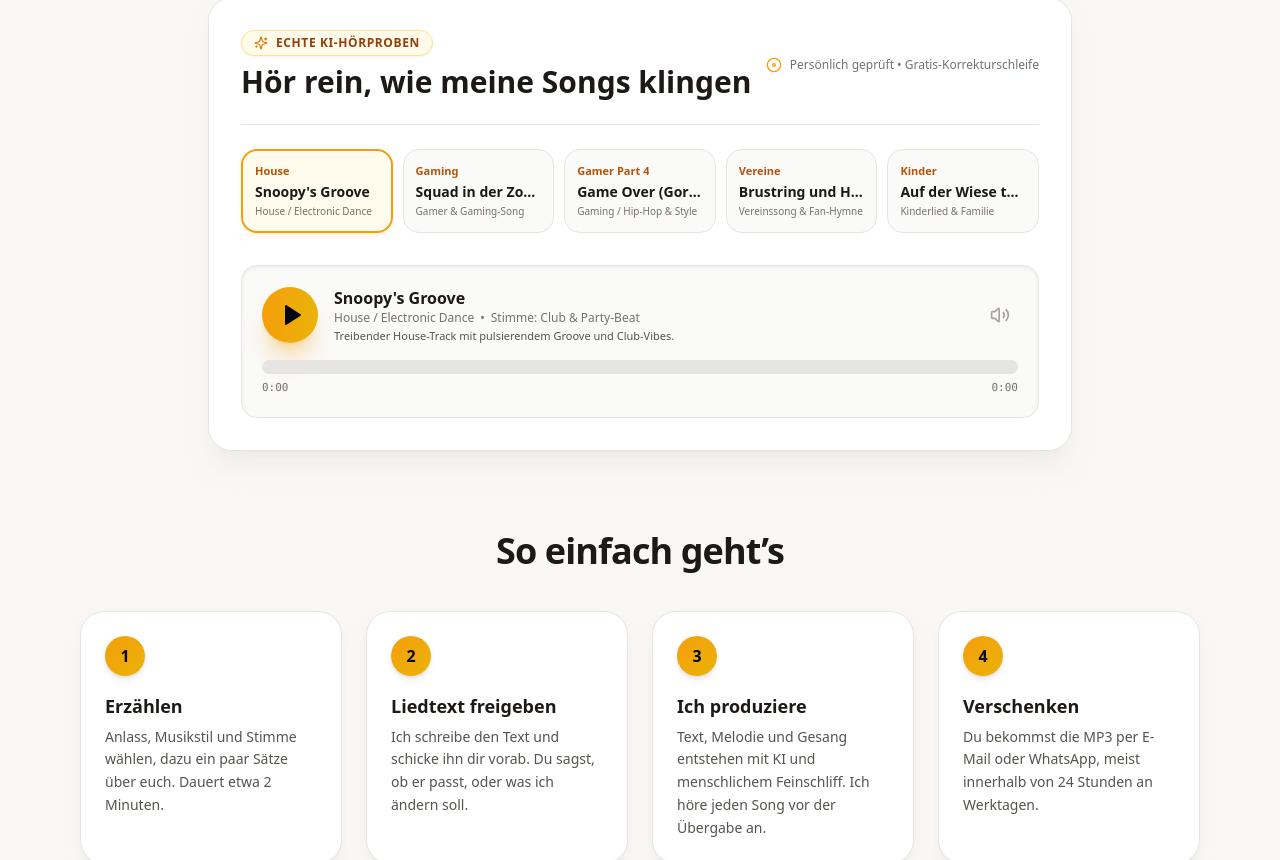
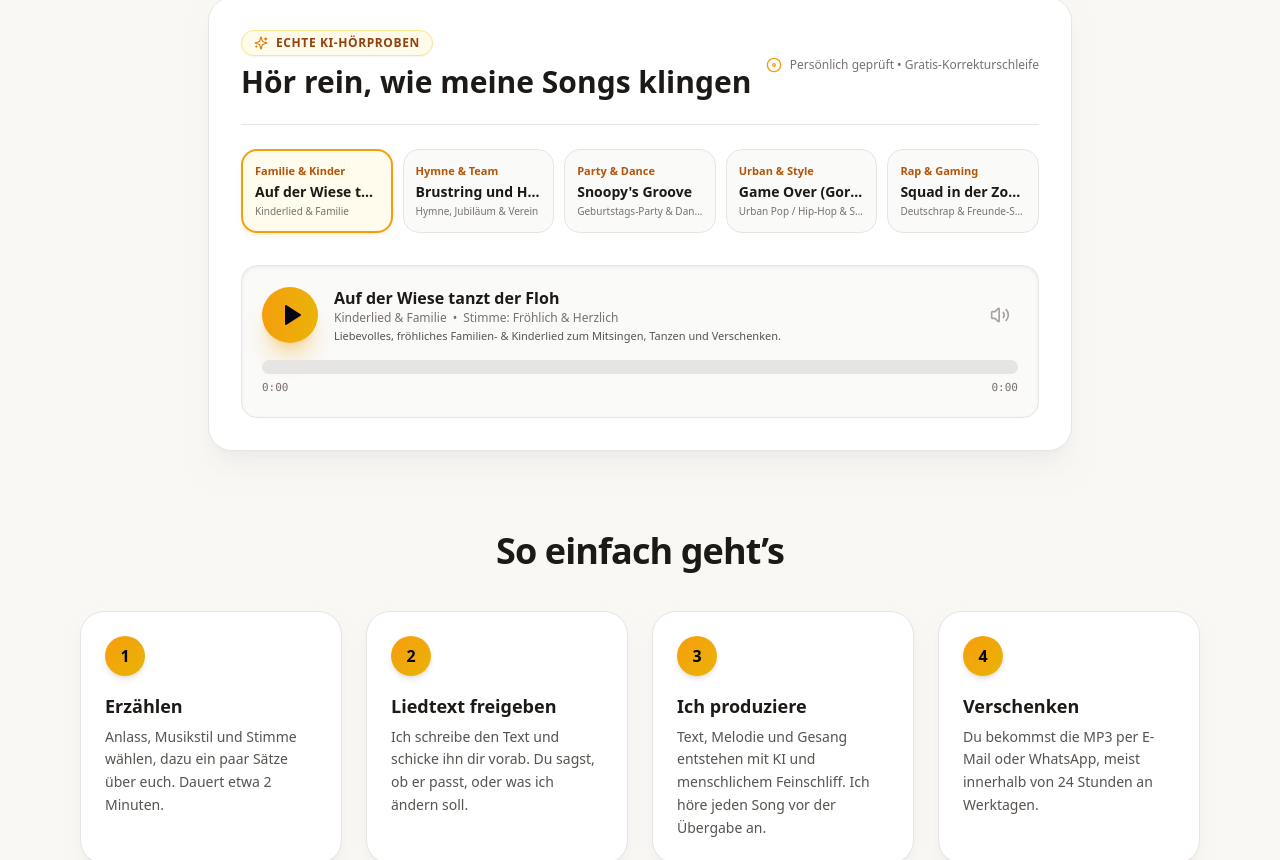
Before and after one commit to dirkonlineservices/mymusicmoment24, a React (Vite) app: page / in a window 1280 px wide. Shown: the part 2147-3007 px from the top of the page. Built offline with nearby package versions, Linux system fonts and the light colour scheme.

Commit message:
Conversion-Update: Hörproben-Reihenfolge & Direkt-Play + Weihnachts- und Familien-Kachel im Konfigurator

```diff
--- a/src/components/AudioPlayer.jsx
+++ b/src/components/AudioPlayer.jsx
@@ -5,54 +5,54 @@ import { useLanguage } from "../context/LanguageContext";
 
 const PLAYLIST = [
   {
+    id: "tanzt-der-floh",
+    title: "Auf der Wiese tanzt der Floh",
+    genre: "Kinderlied & Familie",
+    categoryLabel: "Familie & Kinder",
+    vocal: "Fröhlich & Herzlich",
+    file: "/audio/auf-der-wiese-tanzt-der-floh.mp3",
+    description: "Liebevolles, fröhliches Familien- & Kinderlied zum Mitsingen, Tanzen und Verschenken.",
+    en: { genre: "Children's song & family", categoryLabel: "Family & Kids", vocal: "Cheerful & warm", description: "A loving, cheerful family & children's song to sing, dance along to and gift." },
+  },
+  {
+    id: "brustring-herza",
+    title: "Brustring und Herza",
+    genre: "Hymne, Jubiläum & Verein",
+    categoryLabel: "Hymne & Team",
+    vocal: "Emotional & Mitreißend",
+    file: "/audio/brustring-und-herza.mp3",
+    description: "Gänsehaut-Hymne voller Herzblut, Zusammenhalt und Stolz – ideal für Jubiläen, Teams & Freunde.",
+    en: { genre: "Anthem, anniversary & club", categoryLabel: "Anthem & Team", vocal: "Emotional & rousing", description: "A goosebump anthem full of heart, team spirit and pride – ideal for anniversaries, teams & friends." },
+  },
+  {
     id: "snoopy-groove",
     title: "Snoopy's Groove",
-    genre: "House / Electronic Dance",
-    categoryLabel: "House",
-    vocal: "Club & Party-Beat",
+    genre: "Geburtstags-Party & Dance",
+    categoryLabel: "Party & Dance",
+    vocal: "Club & Feier-Beat",
     file: "/audio/snoopy-s-groove.mp3",
-    description: "Treibender House-Track mit pulsierendem Groove und Club-Vibes.",
-    en: { genre: "House / Electronic dance", vocal: "Club & party beat", description: "A driving house track with a pulsing groove and club vibes." },
+    description: "Treibender Party-Track mit pulsierendem Groove – perfekt zum Feiern und Anstoßen.",
+    en: { genre: "Birthday party & dance", categoryLabel: "Party & Dance", vocal: "Club & party beat", description: "A driving party track with a pulsing groove – perfect for celebrating." },
+  },
+  {
+    id: "game-over",
+    title: "Game Over (Gorillaz Mode)",
+    genre: "Urban Pop / Hip-Hop & Style",
+    categoryLabel: "Urban & Style",
+    vocal: "Moderne Beats & Flow",
+    file: "/audio/game-over-gorillaz-mode.mp3",
+    description: "Moderner Urban-Sound im unverwechselbaren Gorillaz-Style mit coolem Beat.",
+    en: { genre: "Urban pop / Hip-hop & style", categoryLabel: "Urban & Style", vocal: "Modern beats & flow", description: "A modern urban sound in the distinctive Gorillaz style with a cool beat." },
   },
   {
     id: "squad-warzone",
     title: "Squad in der Zone (Warzone)",
-    genre: "Gamer & Gaming-Song",
-    categoryLabel: "Gaming",
+    genre: "Deutschrap & Freunde-Song",
+    categoryLabel: "Rap & Gaming",
     vocal: "Deutschrap & Action",
     file: "/audio/squad-in-der-zone-warzone.mp3",
-    description: "Speziell für Gamer: Packender Beat über Warzone-Battles, Squads und Siege.",
-    en: { genre: "Gamer & gaming song", vocal: "German rap & action", description: "Made for gamers: a gripping beat about Warzone battles, squads and wins." },
-  },
-  {
-    id: "game-over",
-    title: "Game Over (Gorillaz Mode)",
-    genre: "Gaming / Hip-Hop & Style",
-    categoryLabel: "Gamer Part 4",
-    vocal: "Gorillaz-Vibes",
-    file: "/audio/game-over-gorillaz-mode.mp3",
-    description: "Einzigartiger Gaming-Sound im unverwechselbaren Gorillaz-Style.",
-    en: { genre: "Gaming / Hip-hop & style", vocal: "Gorillaz vibes", description: "A unique gaming sound in the distinctive Gorillaz style." },
-  },
-  {
-    id: "brustring-herza",
-    title: "Brustring und Herza",
-    genre: "Vereinssong & Fan-Hymne",
-    categoryLabel: "Vereine",
-    vocal: "Stadion & Leidenschaft",
-    file: "/audio/brustring-und-herza.mp3",
-    description: "Für Vereine, Teams und Fans: Ein Song voller Herzblut, Zusammenhalt und Stolz.",
-    en: { genre: "Club song & fan anthem", categoryLabel: "Clubs", vocal: "Stadium & passion", description: "For clubs, teams and fans: a song full of heart, team spirit and pride." },
-  },
-  {
-    id: "tanzt-der-floh",
-    title: "Auf der Wiese tanzt der Floh",
-    genre: "Kinderlied & Familie",
-    categoryLabel: "Kinder",
-    vocal: "Fröhlich & Spielerisch",
-    file: "/audio/auf-der-wiese-tanzt-der-floh.mp3",
-    description: "Liebevolles, fröhliches Kinderlied zum Mitsingen und Tanzen für die Kleinen.",
-    en: { genre: "Children's song & family", categoryLabel: "Kids", vocal: "Cheerful & playful", description: "A loving, cheerful children's song for little ones to sing and dance along to." },
+    description: "Packender Deutschrap-Beat über Freundschaft, gemeinsame Nächte, Gaming-Squads und Insider.",
+    en: { genre: "German rap & friends song", categoryLabel: "Rap & Gaming", vocal: "German rap & action", description: "A gripping rap beat about friendship, gaming squads and inside jokes." },
   },
 ];
 
@@ -150,9 +150,26 @@ export default function AudioPlayer() {
   };
 
   const selectTrack = (index) => {
+    if (index === currentTrackIndex) {
+      handleTogglePlay();
+      return;
+    }
     setCurrentTrackIndex(index);
     setCurrentTime(0);
-    setIsPlaying(true);
+    setMilestonesFired({ 25: false, 50: false, 75: false, 100: false });
+    if (audioRef.current) {
+      audioRef.current.src = PLAYLIST[index].file;
+      audioRef.current.load();
+      audioRef.current
+        .play()
+        .then(() => {
+          setIsPlaying(true);
+          trackAudioEvent("play", PLAYLIST[index].title, { genre: PLAYLIST[index].genre });
+        })
+        .catch(() => {
+          setIsPlaying(false);
+        });
+    }
   };
 
   const handleSeek = (e) => {
--- a/src/components/Configurator.jsx
+++ b/src/components/Configurator.jsx
@@ -9,6 +9,8 @@ import { useLanguage } from "../context/LanguageContext";
 const OCCASIONS_DATA = [
   { id: "hochzeit", label: "Hochzeit & Verlobung", icon: Heart, desc: "Euer emotionaler Soundtrack für Trauung & Eröffnungstanz" },
   { id: "geburtstag", label: "Runder Geburtstag", icon: Gift, desc: "Lustig, berührend oder mitreißend mit allen Meilensteinen" },
+  { id: "weihnachten", label: "Weihnachten & Festtage", icon: Sparkles, desc: "Das persönliche Musikgeschenk unterm Weihnachtsbaum" },
+  { id: "familie", label: "Für Mama, Papa & Familie", icon: Heart, desc: "Ein liebevolles Dankeschön an Eltern, Großeltern oder Kinder" },
   { id: "liebe", label: "Liebeserklärung & Jahrestag", icon: Sparkles, desc: "Sag ‚Ich liebe dich‘ mit einer unvergesslichen Ballade" },
   { id: "party", label: "Party, Verein & Abschied", icon: Flame, desc: "Uptempo-Hymne mit Ohrwurm-Refrain zum Mitsingen" },
 ];
--- a/src/i18n/translations.js
+++ b/src/i18n/translations.js
@@ -152,6 +152,14 @@ export const translations = {
         geburtstag: {
           label: "Runder Geburtstag",
           desc: "Lustig oder berührend, mit allen Meilensteinen",
+        },
+        weihnachten: {
+          label: "Weihnachten & Festtage",
+          desc: "Das persönliche Musikgeschenk unterm Weihnachtsbaum",
+        },
+        familie: {
+          label: "Für Mama, Papa & Familie",
+          desc: "Ein liebevolles Dankeschön an Eltern, Großeltern oder Kinder",
         },
         liebe: {
           label: "Liebeserklärung & Jahrestag",
@@ -783,6 +791,14 @@ export const translations = {
           label: "Milestone birthday",
           desc: "Funny or touching, with all the milestones",
         },
+        weihnachten: {
+          label: "Christmas & holidays",
+          desc: "A personal musical gift under the Christmas tree",
+        },
+        familie: {
+          label: "For Mom, Dad & family",
+          desc: "A heartfelt thank-you song for parents, grandparents or kids",
+        },
         liebe: {
           label: "Declaration of love & anniversary",
           desc: "Say 'I love you' with an unforgettable ballad",
```
